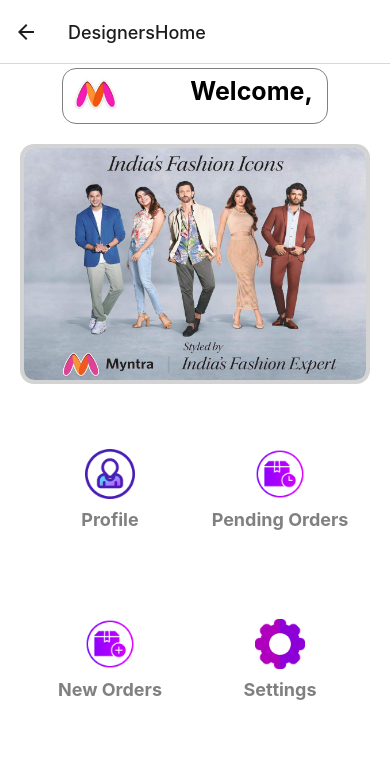
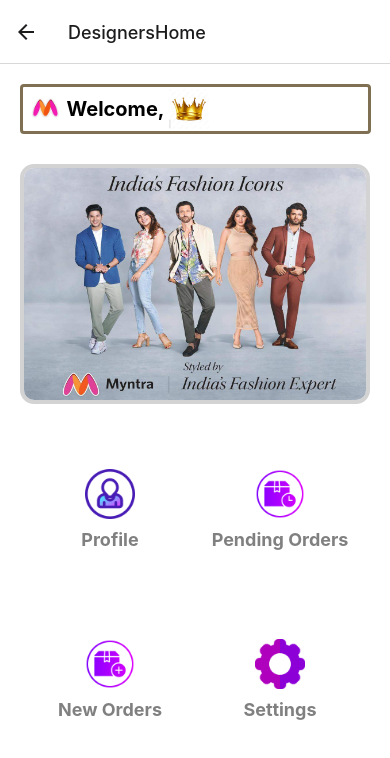
Before and after one commit to Shruti-lab/Boomers_MyntraHackerramp, a React Native app in the folder myntra-pro/: screen /DesignersHome in a window 390 px wide. Both pictures are taken after a click on the button "LOGIN". Shown: the top 758 px of the page. Built offline with nearby package versions, Linux system fonts and the light colour scheme.

Commit message:
ProfileComplete

```diff
--- a/myntra-pro/screens/DesignersHomeScreen.js
+++ b/myntra-pro/screens/DesignersHomeScreen.js
@@ -4,14 +4,16 @@
 function DesignerHomeScreen({ navigation }) {
   return (
     <View style={styles.container}>
-      <View style ={styles.header}>
-      <View style={styles.logoImage}>
+      <View style={styles.myntraInsider}>
+        <View style={styles.logoImage}>
         <Image
         source={require('../assets/logo.png')}
         style ={styles.logo} />
-      </View>
-      <Text style ={styles.designerText} >Welcome,</Text>
-      </View>
+        </View>
+            <Text source={require('../assets/myntraInsider.png')} style={styles.myntraText}>Welcome,</Text>
+            <Image source={require('../assets/insiderCrown.png')} style={styles.myntraImage}/>
+        </View>
+
       <View style={styles.frontImageContainer}>
         <Image
         source={require('../assets/designerFrontImage.png')}
@@ -71,10 +73,37 @@
     marginVertical: 10,
   },
   logo: {
-    width: 50,
-    height: 50,
+    width: 35,
+    height: 30,
     resizeMode: 'contain',
   },
+  myntraImage:{
+    paddingTop:10,
+    width:50,
+    height:40,
+    resizeMode:'contain',
+
+},
+myntraText:{
+    fontSize: 20,
+    fontWeight: 'bold',
+    marginStart: 4,
+    color: '',
+    top:0
+
+},
+myntraInsider:{
+    marginTop:20,
+    flexDirection:'row',
+    borderWidth:3,
+    borderColor:'#7f7053',
+    borderRadius:4,
+    margin:10,
+    height:50,
+    alignItems:'center',
+    width:'90%'
+
+},
   box: {
     width: 150,
     height: 150,
--- a/myntra-pro/screens/ProfileScreen.js
+++ b/myntra-pro/screens/ProfileScreen.js
@@ -40,32 +40,48 @@
           </View>
         </View>
 
+        <Text style ={styles.details} >Details</Text>
         <View style={styles.infoContainer}>
           <View style={styles.detailsContainer}>
-            <Text style={styles.label}>Qualifications:</Text>
+            <Text style={styles.label}>Qualifications</Text>
             <Text style={styles.value}>{profileData.qualifications}</Text>
           </View>
 
           <View style={styles.detailsContainer}>
-            <Text style={styles.label}>Experience:</Text>
+            <Text style={styles.label}>Experience</Text>
             <Text style={styles.value}>{profileData.experience}</Text>
           </View>
 
           <View style={styles.detailsContainer}>
-            <Text style={styles.label}>Expertise:</Text>
+            <Text style={styles.label}>Expertise</Text>
             <Text style={styles.value}>{profileData.expertise}</Text>
           </View>
         </View>
-
+    </ScrollView>
         <TouchableOpacity style={styles.editProfile}>
           <Button color='#ff4468' title="Edit Profile" />
         </TouchableOpacity>
-      </ScrollView>
+
     </View>
   );
 };
 
 const styles = StyleSheet.create({
+    details:{
+        fontSize: 20,
+        fontWeight: 'bold',
+        paddingTop: 2,
+        alignItems: 'center',
+        color: '#636363',
+        marginTop:30,
+        borderWidth : 1,
+        borderRadius:5,
+        borderColor:'#D3D3D3',
+        paddingStart:13,
+        paddingEnd:10,
+        marginBottom:20
+
+    },
     myntraImage:{
         paddingTop:10,
         width:50,
@@ -85,7 +101,7 @@
         marginTop:20,
         flexDirection:'row',
         borderWidth:3,
-        borderColor:'gray',
+        borderColor:'#7f7053',
         borderRadius:4,
         margin:10,
         height:50,
@@ -98,9 +114,13 @@
   },
   editProfile: {
     elevation: 10,
-    shadowColor: '#0000ee',
+    justifyContent:'center',
     width: '80%',
     marginTop: 20,
+    marginBottom:20,
+    marginStart:40,
+    alignContent:'center'
+
   },
   profession: {
     marginTop: 30,
@@ -146,6 +166,7 @@
   container: {
     flex: 1,
     backgroundColor: '#fff',
+
   },
   profileImage: {
     width: 170,
@@ -160,18 +181,24 @@
     marginBottom: 10,
   },
   detailsContainer: {
-    marginTop: 5,
-    flexDirection: 'row',
-    marginBottom: 10,
+
+   paddingStart:15,
+    borderWidth:1,
+    borderColor:'#D3d3d3',
+    width:'100%',
+    padding:10,
+    height:70
   },
   label: {
     fontSize: 16,
     fontWeight: 'bold',
     width: 120,
+    marginBottom:5
   },
   value: {
     fontSize: 16,
     flex: 1,
+    color:'gray'
   },
   cardView: {
     marginTop: 0,
@@ -186,8 +213,7 @@
   },
   infoContainer: {
     width: '100%',
-    marginTop:15,
-    padding: 20,
+    padding: 0,
 
   },
   designerText: {
```
Also changed, not shown: myntra-pro/assets/facebookIcon.png, myntra-pro/assets/instagramIcon.png.
